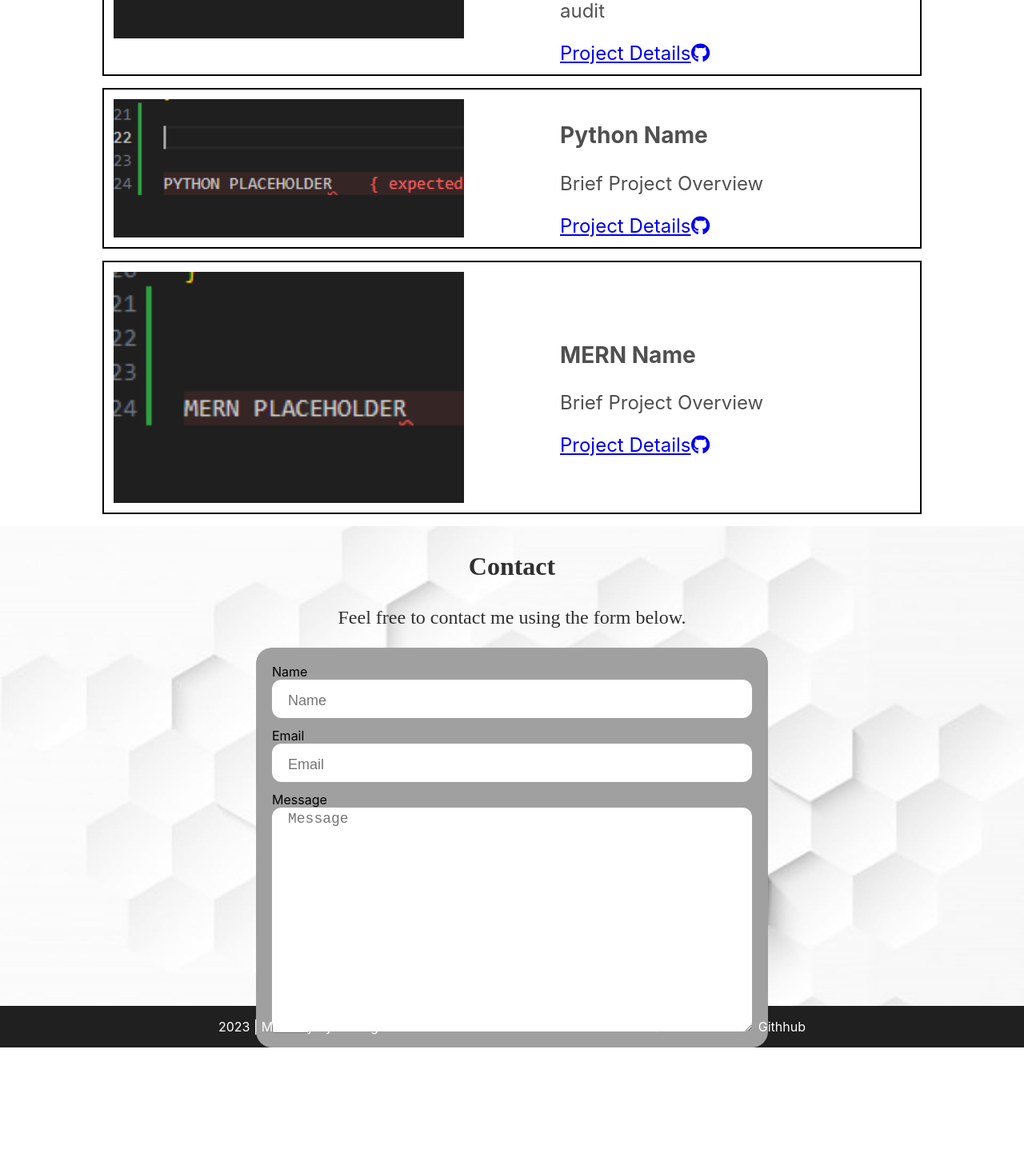
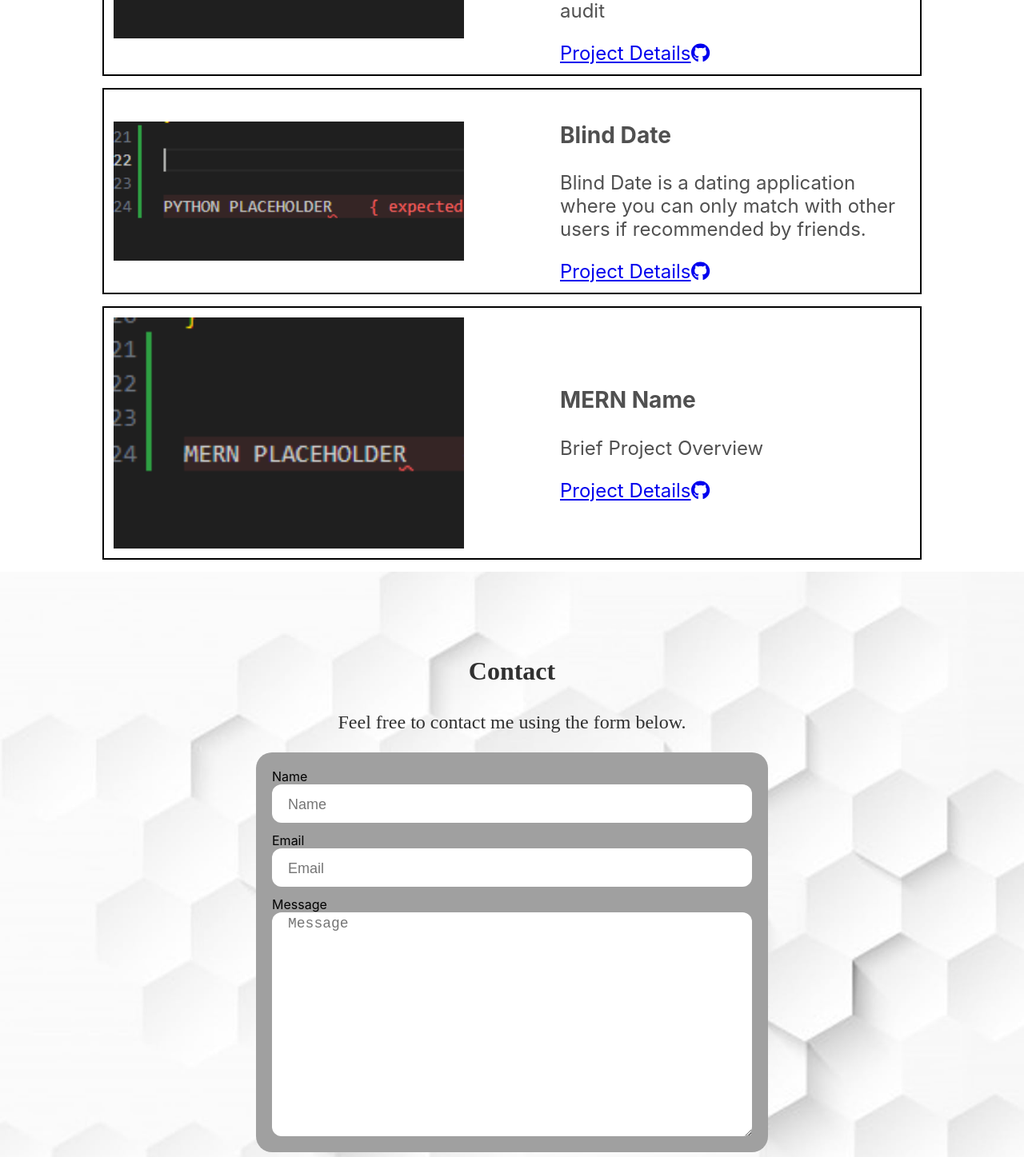
Before and after one commit to krunge1/portfolio_website, a React (Create React App) app in the folder client/: page / in a window 1280 px wide. Shown: the part 1845-3292 px from the top of the page at 80% size. Before the commit the page ends 3155 px from the top, so only its background shows below. Built offline with nearby package versions, Linux system fonts and the light colour scheme.

Commit message:
Audit Manager project added and file maintenance

```diff
--- a/client/src/App.js
+++ b/client/src/App.js
@@ -2,9 +2,9 @@ import react from 'react'
 import { BrowserRouter, Routes, Route } from 'react-router-dom';
 
 import Home from './views/Home';
-import JavaProject from './views/JavaProject';
 import PythonProject from './views/PythonProject';
 import MERNProject from './views/MERNProject';
+import AuditManager from './views/AuditManager';
 
 
 function App() {
@@ -12,8 +12,8 @@ function App() {
     <BrowserRouter>
       <Routes>
         <Route element={<Home/>} path='/' default/>
-        <Route element={<JavaProject/>} path='/audit_app'/>
-        <Route element={<PythonProject/>} path='/python_project'/>
+        <Route element={<AuditManager/>} path='/audit_manager'/>
+        <Route element={<PythonProject/>} path='/blind_date'/>
         <Route element={<MERNProject/>} path='/MERN_project'/>
       </Routes>
     </BrowserRouter>
--- /dev/null
+++ b/client/src/Controllers/AuditManagerDetails.js
@@ -0,0 +1,42 @@
+import React from 'react'
+import {Link} from 'react-router-dom'
+import styles from '../styles/ProjectDetails.module.css'
+import projectImage from '../assets/portfolio_project.png'
+import { FontAwesomeIcon } from '@fortawesome/react-fontawesome'
+import { faGithub } from '@fortawesome/free-brands-svg-icons'
+
+const AuditManagerDetails = () => {
+    return (
+        <div className={styles.body}>
+        <div className={styles.backgroundImage}>
+            <div className={styles.content}>
+                <h1 className={styles.h1}>Audit Manager</h1>
+                <p className={styles.p}>This project is built using Java and the Spring framework. See below for build details including project overview, tools used, and live link to the project.</p>
+                <Link target="_blank" rel="noopener noreferrer" className={styles.link} to="https://github.com/krunge1/AuditManager">project</Link>
+            </div>
+        </div>
+        <img src={projectImage} alt="projectImage" className={styles.projectImage}/>
+        <h2 className={styles.subHeader}>Project Overview</h2>
+            <p className={styles.projectNarrative}>Audit Manager is a website application that helps the financial audit team keep their audit requests in one place and organized. The entity being audited can view the requested items with details and due dates. Also, the entity can upload the required documentation such as a pdf or excel file. Request status' can be updated from open, in progress, complete. The MVP allows for standard create, read, edit, and deletion (CRUD) of requests. Users hold equal security features in terms of access in MVP. The website is built using Java as its base language and utilizes the Spring framework. The backend runs utilizes MySQL and front-end styling relies heavily on Bootstrap.</p>
+            <p className={styles.projectNarrative}>Feel free to check out the repository by visiting the Github Link below.</p>
+        <h2 className={styles.subHeader}>Tools Used</h2>
+            <div className={styles.skillsBox}>
+                <p className={styles.skill}>Java</p>
+                <p className={styles.skill}>Spring</p>
+                <p className={styles.skill}>Bootstrap</p>
+                <p className={styles.skill}>MySQL</p>
+                <p className={styles.skill}>Apache Tomcat</p>
+                <p className={styles.skill}>JSP</p>
+                <p className={styles.skill}>jBCrypt</p>
+                <p className={styles.skill}>Spring Boot</p>
+            </div>
+        <div className={styles.contentLive}>
+            <h2 className={styles.subHeader}>See Live</h2>
+            <Link target="_blank" rel="noopener noreferrer" className={styles.link} to="https://github.com/krunge1/AuditManager">Audit Manager</Link>
+            <Link target="_blank" rel="noopener noreferrer" className={styles.link} to="https://github.com/krunge1/AuditManager"><FontAwesomeIcon icon={faGithub}/>Github Link</Link>
+        </div>
+    </div>
+    )
+}
+
+export default AuditManagerDetails
--- a/client/src/Controllers/Contact.js
+++ b/client/src/Controllers/Contact.js
@@ -62,7 +62,7 @@ const Contact = () => {
                         onChange = {(e) => setMessage(e.target.value)}
                         />
                 </div>
-                <input type="submit" value="Send" />
+                    <input className={styles.button} type="submit" value="Send" />
             </form>
         </div>
         </div>
--- a/client/src/Controllers/MERNDetails.js
+++ b/client/src/Controllers/MERNDetails.js
@@ -1,6 +1,6 @@
 import React from 'react'
 import {Link} from 'react-router-dom'
-import styles from '../styles/MERNDetails.module.css'
+import styles from '../styles/ProjectDetails.module.css'
 import projectImage from '../assets/portfolio_project.png'
 import { FontAwesomeIcon } from '@fortawesome/react-fontawesome'
 import { faGithub } from '@fortawesome/free-brands-svg-icons'
@@ -26,6 +26,7 @@ const MERNDetails = () => {
                     <p className={styles.skill}>CSS</p>
                     <p className={styles.skill}>Github</p>
                     <p className={styles.skill}>FontAwesome</p>
+                    <p className={styles.skill}>EmailJS</p>
                 </div>
             <div className={styles.contentLive}>
                 <h2 className={styles.subHeader}>See Live</h2>
--- a/client/src/Controllers/Projects.js
+++ b/client/src/Controllers/Projects.js
@@ -18,17 +18,17 @@ const Projects = () => {
                 <div className={styles.project_detail}>
                     <h3>Financial Audit Management Tool</h3>
                     <p>Financial Audit Management Tool is a website developed to manage the requests and delivery of a financial audit</p>
-                    <Link className={styles.link} to="/audit_app">Project Details</Link>
-                    <Link to="/"><FontAwesomeIcon icon={faGithub}/></Link>
+                    <Link className={styles.link} to="/audit_manager">Project Details</Link>
+                    <Link to="https://github.com/krunge1/AuditManager"><FontAwesomeIcon icon={faGithub}/></Link>
                 </div>
             </div>
             <div className={styles.project}>
                 <img src={Python_Placeholder} alt="Python_Placeholder" className={styles.project_image}/>
                 <div className={styles.project_detail}>
-                    <h3>Python Name</h3>
-                    <p>Brief Project Overview</p>
-                    <Link className={styles.link} to="/python_project">Project Details</Link>
-                    <Link to="/"><FontAwesomeIcon icon={faGithub}/></Link>
+                    <h3>Blind Date</h3>
+                    <p>Blind Date is a dating application where you can only match with other users if recommended by friends. </p>
+                    <Link className={styles.link} to="/blind_date">Project Details</Link>
+                    <Link to="https://github.com/krunge1/DatingApp"><FontAwesomeIcon icon={faGithub}/></Link>
                 </div>
             </div>
             <div className={styles.project}>
--- a/client/src/styles/Contact.module.css
+++ b/client/src/styles/Contact.module.css
@@ -5,7 +5,7 @@
 }
 .backgroundImage{
     background-image: url(../assets/peakpx.jpg);
-    height: 75vh;
+    height: 100vh;
     background-size: cover;
     background-repeat: no-repeat;
     display: flex;
@@ -68,8 +68,8 @@
 .input {
     background-color: #ffffff;
     border-radius: 12px;
+    box-sizing: border-box;
     border: 0;
-    box-sizing: border-box;
     color: #505050;
     font-size: 18px;
     height: 100%;
@@ -77,3 +77,22 @@
     padding: 4px 20px 0;
     width: 100%;
 }
+
+.button {
+    background-color: #505050;
+    border-radius: 12px;
+    border: 0;
+    box-sizing: border-box;
+    font-size: 1.5em;
+    color: #ffffff;
+    padding: 4px 20px 0;
+    margin-top: 2em;
+    position: relative;
+    width: 100%;
+}
+
+.button:hover {
+    background-color:#ffffff;
+    color: #505050;
+    border: 2px solid #505050;
+    }
--- a/client/src/styles/MERNDetails.module.css
+++ b/client/src/styles/ProjectDetails.module.css
@@ -84,6 +84,7 @@
     user-select: none;
     -webkit-user-select: none;
     vertical-align: middle;
+    gap: .5em;
 }
 
 .link:hover,
--- /dev/null
+++ b/client/src/views/AuditManager.js
@@ -0,0 +1,17 @@
+import React from 'react'
+import Header from '../Controllers/Header'
+import AuditManagerDetails from '../Controllers/AuditManagerDetails'
+import Footer from '../Controllers/Footer'
+
+
+const AuditManager = () => {
+    return (
+        <div>
+            <Header/>
+            <AuditManagerDetails/>
+            <Footer/>
+        </div>
+    )
+}
+
+export default AuditManager
```
